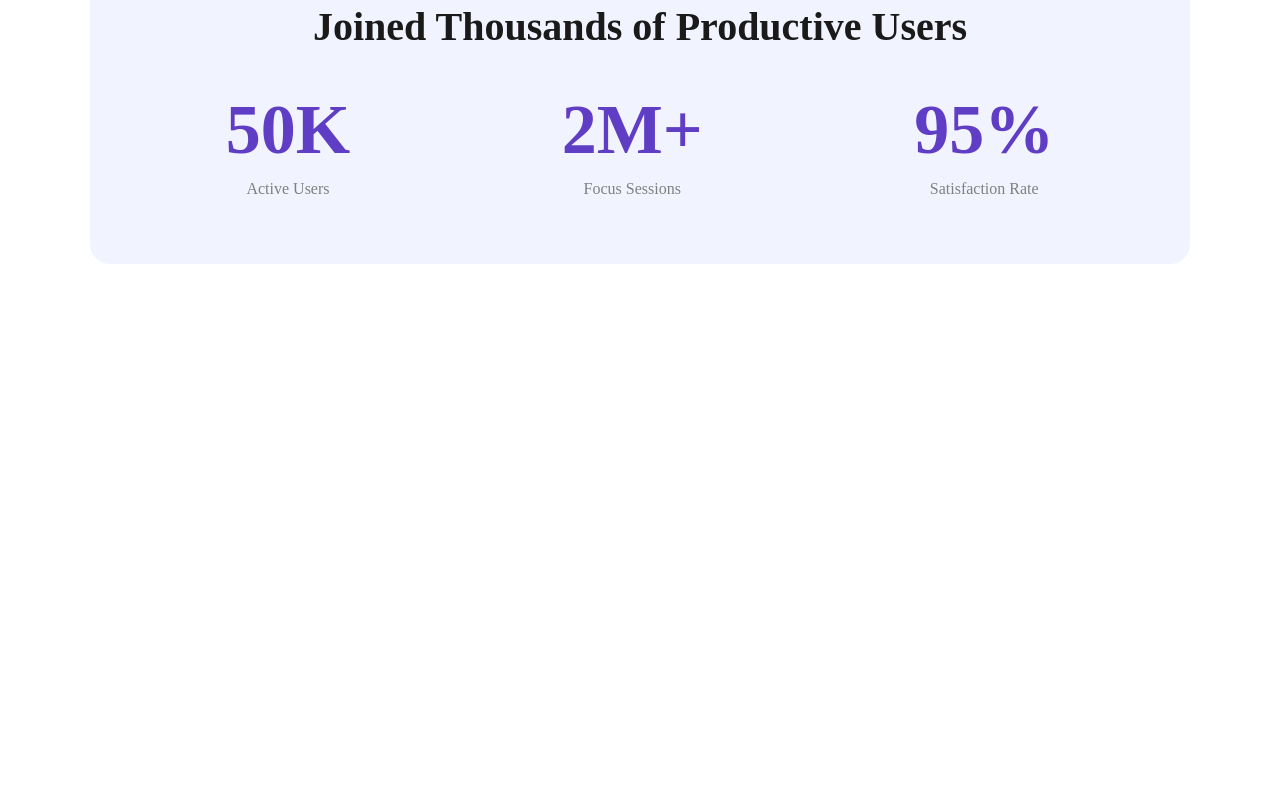
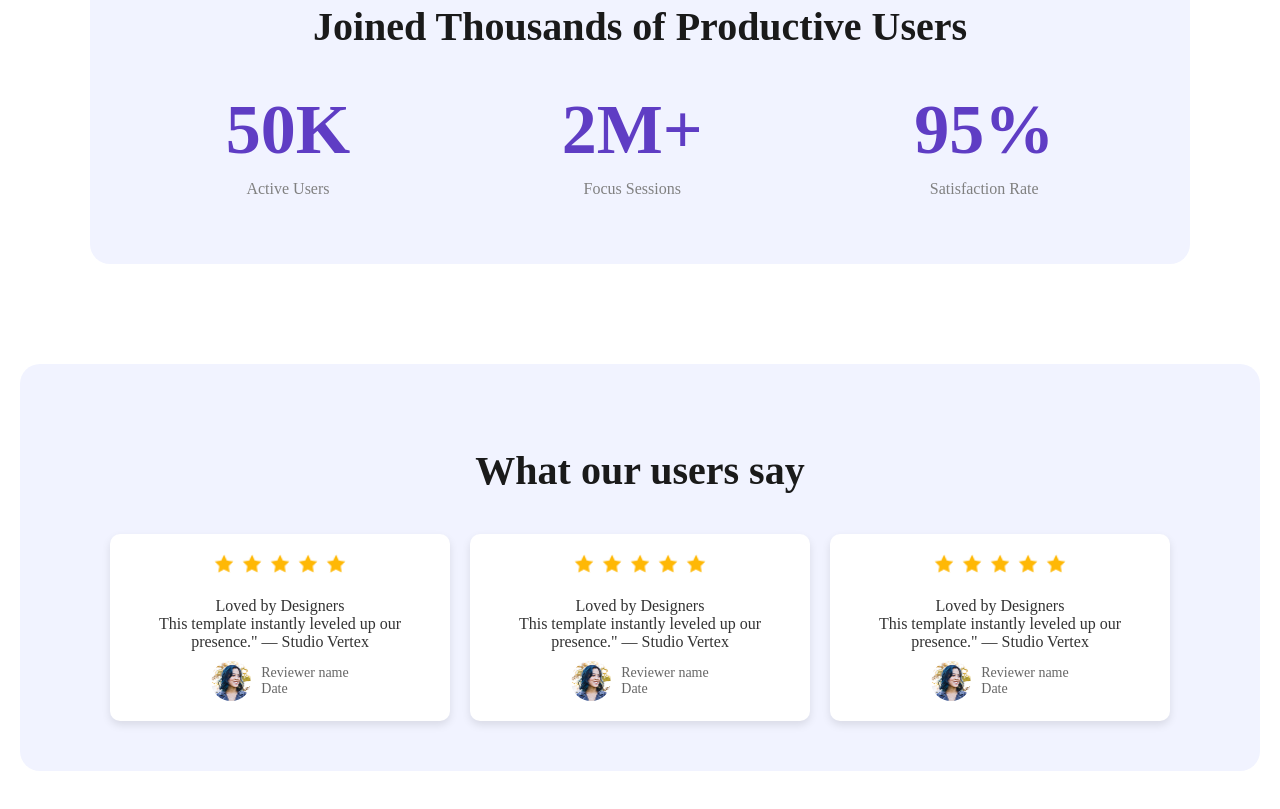
Before and after one commit to tanv-web/programming-hero, a plain HTML site: page assignment-1/index.html in a window 1280 px wide. Shown: the part 1509-2318 px from the top of the page. Before the commit the page ends 1873 px from the top, so only its background shows below. Drawn offline with Linux system fonts and the light colour scheme.

Commit message:
added testimonials section

```diff
--- a/assignment-1/index.html
+++ b/assignment-1/index.html
@@ -49,6 +49,53 @@
         </div>
      </section>
 
+   <section class="testimonials">
+    <h2>What our users say</h2>
+    <div class="testimonial-cards">
+        <div class="testimonial">
+            <div class="stars">
+                <img src="assets/icon-star.png" alt="Star">
+                <img src="assets/icon-star.png" alt="Star">
+                <img src="assets/icon-star.png" alt="Star">
+                <img src="assets/icon-star.png" alt="Star">
+                <img src="assets/icon-star.png" alt="Star">
+            </div>
+            <p>Loved by Designers<br>This template instantly leveled up our presence." — Studio Vertex</p>
+            <div class="reviewer">
+                <img src="assets/avatar.png" alt="Reviewer" class="avatar">
+                <span>Reviewer name<br>Date</span>
+            </div>
+        </div>
+        <div class="testimonial">
+            <div class="stars">
+                <img src="assets/icon-star.png" alt="Star">
+                <img src="assets/icon-star.png" alt="Star">
+                <img src="assets/icon-star.png" alt="Star">
+                <img src="assets/icon-star.png" alt="Star">
+                <img src="assets/icon-star.png" alt="Star">
+            </div>
+            <p>Loved by Designers<br>This template instantly leveled up our presence." — Studio Vertex</p>
+            <div class="reviewer">
+                <img src="assets/avatar.png" alt="Reviewer" class="avatar">
+                <span>Reviewer name<br>Date</span>
+            </div>
+        </div>
+        <div class="testimonial">
+            <div class="stars">
+                <img src="assets/icon-star.png" alt="Star">
+                <img src="assets/icon-star.png" alt="Star">
+                <img src="assets/icon-star.png" alt="Star">
+                <img src="assets/icon-star.png" alt="Star">
+                <img src="assets/icon-star.png" alt="Star">
+            </div>
+            <p>Loved by Designers<br>This template instantly leveled up our presence." — Studio Vertex</p>
+            <div class="reviewer">
+                <img src="assets/avatar.png" alt="Reviewer" class="avatar">
+                <span>Reviewer name<br>Date</span>
+            </div>
+        </div>
+    </div>
+</section>
 
     </main>
 
--- a/assignment-1/styles/styles.css
+++ b/assignment-1/styles/styles.css
@@ -129,3 +129,71 @@ h1 {
     color: gray;
     font-size: 16px;
 }
+
+.testimonials {
+    text-align: center;
+    padding: 50px 20px;
+    background-color: #f1f3ff;
+    border-radius: 20px;
+    max-width: 1200px;
+    margin: 100px auto;
+}
+
+.testimonials h2 {
+    font-size: 40px;
+    color: #1a1a1a;
+    margin-bottom: 40px;
+}
+
+.testimonial-cards {
+    display: flex;
+    justify-content: center;
+    gap: 20px;
+    flex-wrap: nowrap;
+}
+
+.testimonial {
+    background-color: white;
+    border-radius: 10px;
+    padding: 20px;
+    width: 300px;
+    box-shadow: 0 4px 8px rgba(0, 0, 0, 0.1);
+    display: flex;
+    flex-direction: column;
+    align-items: center;
+}
+
+.stars {
+    margin-bottom: 10px;
+}
+
+.stars img {
+    width: 20px;
+    margin: 0 2px;
+}
+
+.testimonial p {
+    font-size: 16px;
+    color: #333;
+    margin: 10px 0;
+    text-align: center;
+}
+
+.reviewer {
+    display: flex;
+    align-items: center;
+    text-align: left;
+    margin-top: auto;
+}
+
+.avatar {
+    width: 40px;
+    height: 40px;
+    border-radius: 50%;
+    margin-right: 10px;
+}
+
+.reviewer span {
+    font-size: 14px;
+    color: #666;
+}
```
